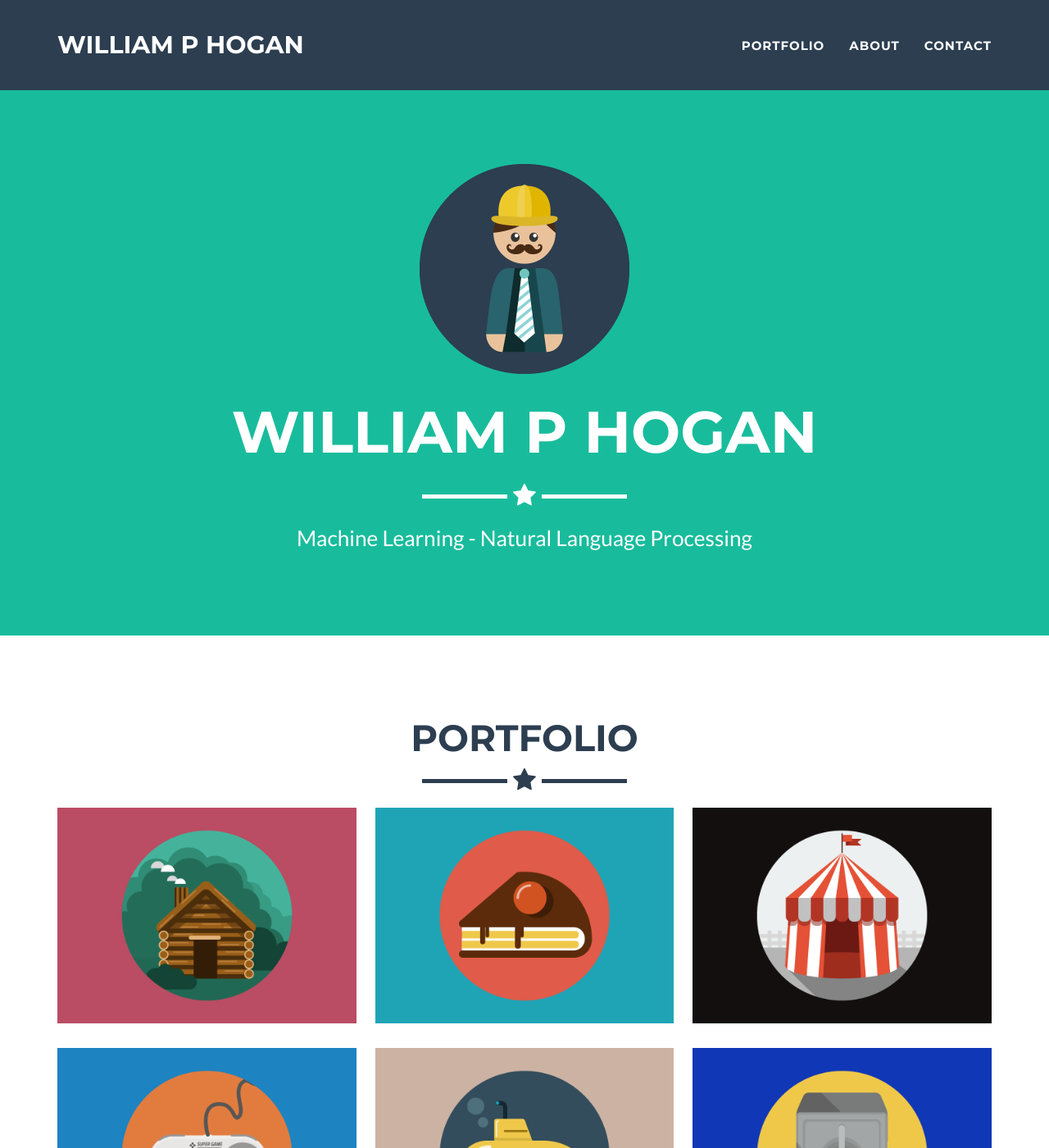
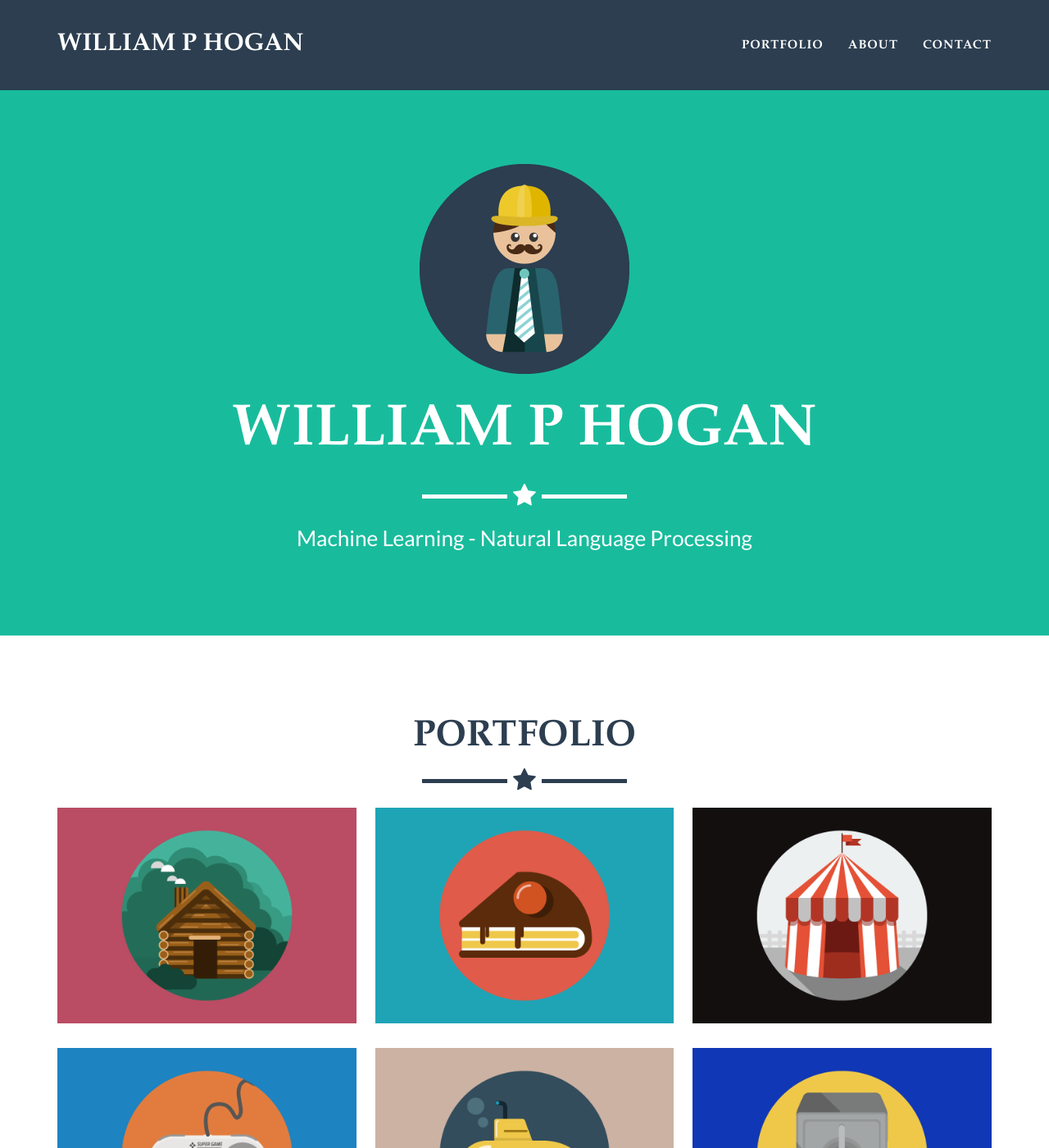
Before and after one commit to wphogan/wphogan.github.io, a Jekyll site: the page built from _posts/2014-07-18-project-1.markdown, in a window 1280 px wide and 1400 px high. Shown: the whole window at 82% size. Built offline with Jekyll 4.4.1, drawn with Linux system fonts in a browser that asks for light colours.

Commit message:
change font

```diff
--- a/_config.yml
+++ b/_config.yml
@@ -5,7 +5,7 @@ url: https://github.com/wphogan
 description: "I'm a PhD student studying Natural Language Processing at University of California, San Diego."
 keywords: "natural language processing, machine learning"
 skills: "Machine Learning - Natural Language Processing"
-meta_author: LastName FirstName
+meta_author: Hogan William
 
 # Google webmaster tools
 google_verify:
--- a/_includes/css/main.css
+++ b/_includes/css/main.css
@@ -32,7 +32,7 @@ h4,
 h5,
 h6 {
     text-transform: uppercase;
-    font-family: Montserrat,"Helvetica Neue",Helvetica,Arial,sans-serif;
+    font-family: "EB Garamond",Garamond,"Times New Roman",serif;
     font-weight: 700;
 }
 
@@ -99,7 +99,7 @@ header img {
 header .intro-text .name {
     display: block;
     text-transform: uppercase;
-    font-family: Montserrat,"Helvetica Neue",Helvetica,Arial,sans-serif;
+    font-family: "EB Garamond",Garamond,"Times New Roman",serif;
     font-size: 2em;
     font-weight: 700;
 }
@@ -150,7 +150,7 @@ header .intro-text .skills {
 
 .navbar {
     text-transform: uppercase;
-    font-family: Montserrat,"Helvetica Neue",Helvetica,Arial,sans-serif;
+    font-family: "EB Garamond",Garamond,"Times New Roman",serif;
     font-weight: 700;
 }
 
```
